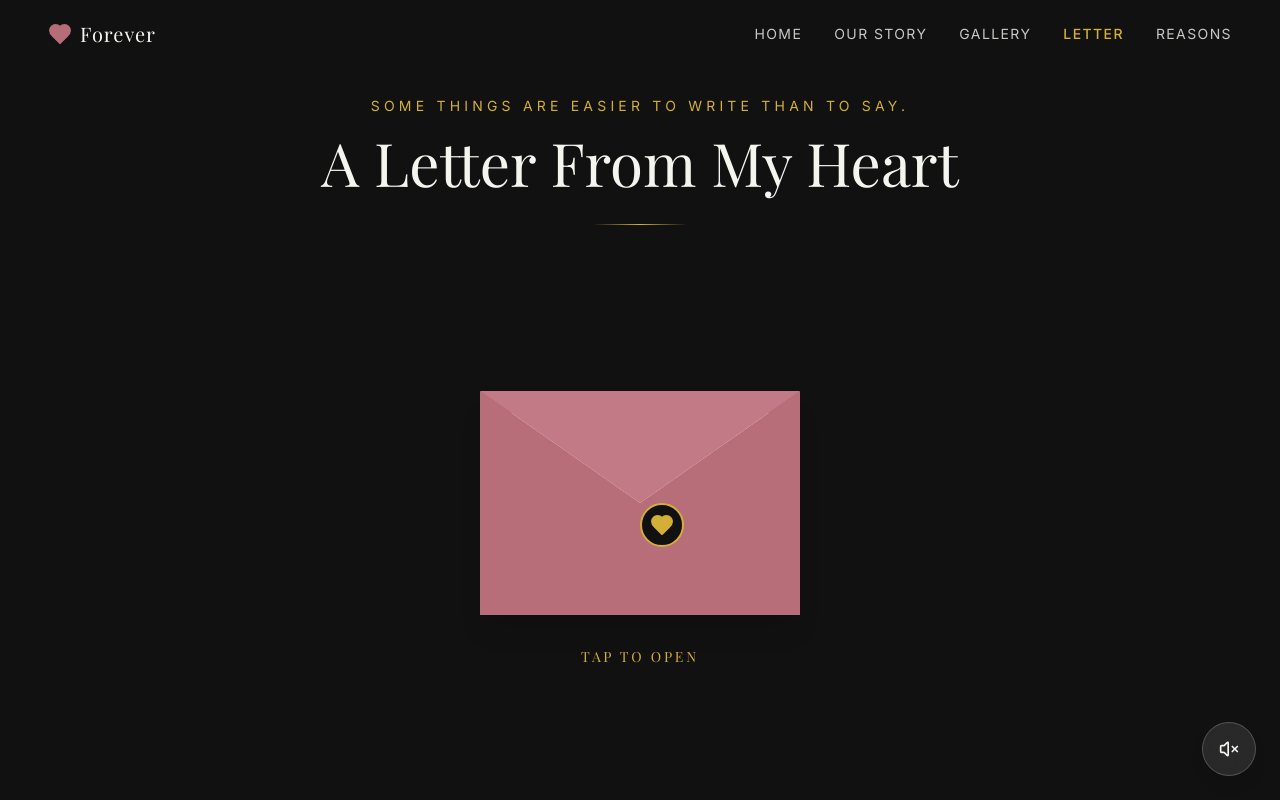
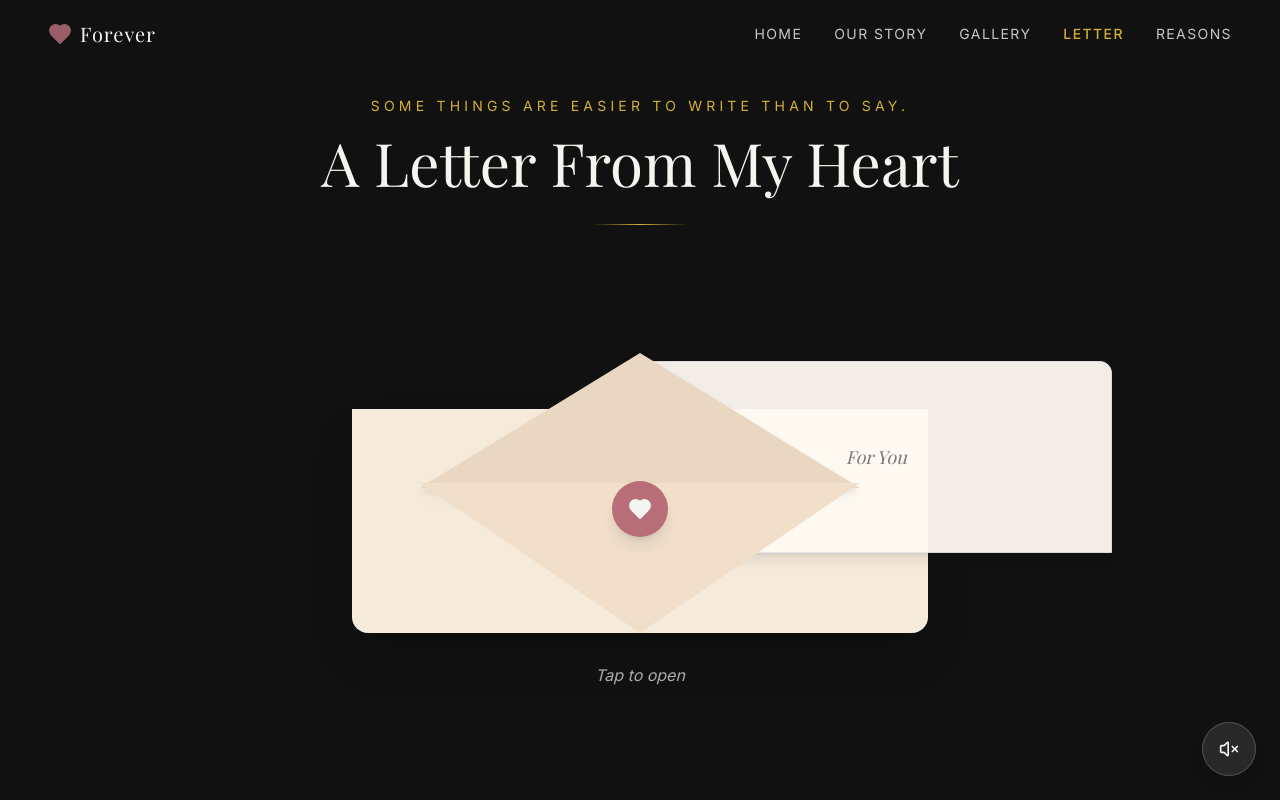
Before and after one commit to krushanu27/romantic-surprise-websites, a React (Vite) app in the folder anniversary-site/: page /letter in a window 1280 px wide. Shown: the top 800 px of the page. Built offline with nearby package versions, Linux system fonts and the light colour scheme; a web font is replaced by a local one.

Commit message:
fixed envelope animation

```diff
--- a/anniversary-site/src/components/letter/EnvelopeOpenAnimation.jsx
+++ b/anniversary-site/src/components/letter/EnvelopeOpenAnimation.jsx
@@ -15,85 +15,93 @@ const EnvelopeOpenAnimation = () => {
   };
 
   return (
-    <div className="relative min-h-[60vh] flex flex-col items-center justify-center">
-      <AnimatePresence>
+    <div className="w-full flex flex-col items-center justify-center">
+      <AnimatePresence mode="wait">
         {!showLetter && (
           <motion.div
-            exit={{ opacity: 0, scale: 0.8, y: 100 }}
-            transition={{ duration: 0.8, ease: "easeInOut" }}
-            className="flex flex-col items-center cursor-pointer group"
-            onClick={handleOpen}
+            key="envelope"
+            initial={{ opacity: 0, y: 30 }}
+            animate={{ opacity: 1, y: 0 }}
+            exit={{ opacity: 0, y: -40, scale: 0.96 }}
+            transition={{ duration: 0.8, ease: 'easeOut' }}
+            className="relative w-full max-w-xl mx-auto mt-6 mb-10"
           >
-            <div className="relative w-64 h-44 sm:w-80 sm:h-56">
-              {/* Envelope Back */}
-              <div className="absolute inset-0 bg-accentRose/80 rounded-sm shadow-xl" />
-
-              {/* Envelope Flap (Top) */}
-              <motion.div
-                className="absolute top-0 left-0 w-full h-full origin-top"
-                initial={{ rotateX: 0 }}
-                animate={{ rotateX: isOpen ? -180 : 0 }}
-                transition={{ duration: 0.6, ease: "easeInOut" }}
-                style={{
-                  clipPath: 'polygon(0 0, 50% 50%, 100% 0)',
-                  backgroundColor: '#c17a86',
-                  zIndex: isOpen ? 10 : 30
-                }}
-              />
-
-              {/* Envelope Front (Bottom) */}
-              <div
-                className="absolute inset-0 z-20"
-                style={{
-                  clipPath: 'polygon(0 0, 0 100%, 100% 100%, 100% 0, 50% 50%)',
-                  backgroundColor: '#b76e79'
-                }}
-              />
-
-              {/* Heart Seal */}
-              <motion.div
-                initial={{ scale: 1 }}
-                animate={{ scale: isOpen ? 0 : [1, 1.1, 1] }}
-                transition={{ duration: isOpen ? 0.3 : 2, repeat: isOpen ? 0 : Infinity }}
-                className="absolute top-1/2 left-1/2 transform -translate-x-1/2 -translate-y-1/2 z-40 bg-darkBg rounded-full p-2 border-2 border-accentGold"
-              >
-                <Heart className="w-6 h-6 text-accentGold" fill="currentColor" />
-              </motion.div>
+            <button
+              type="button"
+              onClick={handleOpen}
+              className="relative w-full h-72 md:h-80 focus:outline-none"
+              aria-label="Open the letter"
+            >
+              {/* Envelope back */}
+              <div className="absolute inset-x-0 bottom-0 h-48 md:h-56 bg-[#f6eadb] rounded-b-2xl shadow-2xl border border-white/10" />
 
               {/* Letter peeking out */}
               <motion.div
-                className="absolute left-4 right-4 bg-softCream shadow-inner border border-stone-200 z-15"
-                initial={{ top: "10%", bottom: "10%" }}
-                animate={{
-                  top: isOpen ? "-60%" : "10%",
-                  opacity: isOpen ? [1, 1, 0] : 1
-                }}
-                transition={{ duration: 1, delay: 0.5, ease: "easeInOut" }}
-                style={{ zIndex: 15 }}
+                initial={false}
+                animate={
+                  isOpen
+                    ? { y: -70, opacity: 1 }
+                    : { y: 0, opacity: 0.95 }
+                }
+                transition={{ duration: 0.9, ease: 'easeOut' }}
+                className="absolute left-1/2 bottom-16 md:bottom-20 -translate-x-1/2 w-[82%] h-40 md:h-48 bg-[#fffaf3] rounded-t-xl shadow-lg border border-stone-200"
               >
-                <div className="p-4 flex flex-col gap-2 opacity-50">
-                  <div className="h-2 w-1/3 bg-stone-300 rounded" />
-                  <div className="h-2 w-full bg-stone-300 rounded" />
-                  <div className="h-2 w-5/6 bg-stone-300 rounded" />
-                  <div className="h-2 w-full bg-stone-300 rounded" />
-                  <div className="h-2 w-1/2 bg-stone-300 rounded" />
+                <div className="h-full flex items-center justify-center text-stone-500 font-serif italic text-base md:text-lg">
+                  For You
                 </div>
               </motion.div>
-            </div>
 
-            <p className="mt-8 font-serif text-accentGold tracking-[0.2em] uppercase text-sm group-hover:text-softCream transition-colors">
-              {isOpen ? "Opening..." : "Tap to open"}
-            </p>
+              {/* Envelope flap */}
+              <motion.div
+                initial={false}
+                animate={
+                  isOpen
+                    ? { rotateX: 180 }
+                    : { rotateX: 0 }
+                }
+                transition={{ duration: 0.9, ease: 'easeInOut' }}
+                style={{ transformOrigin: 'top' }}
+                className="absolute inset-x-0 top-8 md:top-10 mx-auto w-0 h-0
+                  border-l-[170px] md:border-l-[220px]
+                  border-r-[170px] md:border-r-[220px]
+                  border-b-[110px] md:border-b-[135px]
+                  border-l-transparent border-r-transparent border-b-[#e9d7c1]
+                  z-20 drop-shadow-lg"
+              />
+
+              {/* Envelope front */}
+              <div
+                className="absolute inset-x-0 bottom-0 mx-auto w-0 h-0
+                  border-l-[170px] md:border-l-[220px]
+                  border-r-[170px] md:border-r-[220px]
+                  border-t-[120px] md:border-t-[150px]
+                  border-l-transparent border-r-transparent border-t-[#f1dfca]
+                  z-30"
+              />
+
+              {/* Seal */}
+              <div className="absolute left-1/2 bottom-20 md:bottom-24 -translate-x-1/2 z-40 w-14 h-14 rounded-full bg-accentRose flex items-center justify-center shadow-lg">
+                <Heart className="w-6 h-6 text-softCream" fill="currentColor" />
+              </div>
+            </button>
+
+            <motion.p
+              initial={{ opacity: 0 }}
+              animate={{ opacity: 1 }}
+              transition={{ delay: 0.4, duration: 0.8 }}
+              className="text-center text-softCream/70 italic mt-6"
+            >
+              {isOpen ? 'Opening...' : 'Tap to open'}
+            </motion.p>
           </motion.div>
         )}
-      </AnimatePresence>
 
-      <AnimatePresence>
         {showLetter && (
           <motion.div
-            initial={{ opacity: 0, y: 50 }}
-            animate={{ opacity: 1, y: 0 }}
-            transition={{ duration: 1, delay: 0.2 }}
+            key="letter"
+            initial={{ opacity: 0, y: 40, scale: 0.98 }}
+            animate={{ opacity: 1, y: 0, scale: 1 }}
+            transition={{ duration: 1, ease: 'easeOut' }}
             className="w-full"
           >
             <LoveLetterSection />
--- a/anniversary-site/src/pages/Letter.jsx
+++ b/anniversary-site/src/pages/Letter.jsx
@@ -3,7 +3,6 @@ import { useNavigate } from 'react-router-dom';
 import PageTransition from '../components/common/PageTransition';
 import SectionTitle from '../components/common/SectionTitle';
 import EnvelopeOpenAnimation from '../components/letter/EnvelopeOpenAnimation';
-import LoveLetterSection from '../components/letter/LoveLetterSection';
 import Button from '../components/common/Button';
 import { Heart } from 'lucide-react';
 
@@ -18,11 +17,7 @@ const Letter = () => {
           subtitle="Some things are easier to write than to say."
         />
 
-        <div className="mb-12 md:mb-16">
-          <EnvelopeOpenAnimation />
-        </div>
-
-        <LoveLetterSection />
+        <EnvelopeOpenAnimation />
 
         <div className="flex justify-center mt-16 md:mt-20">
           <Button onClick={() => navigate('/reasons')} className="text-lg px-8 py-4">
```
